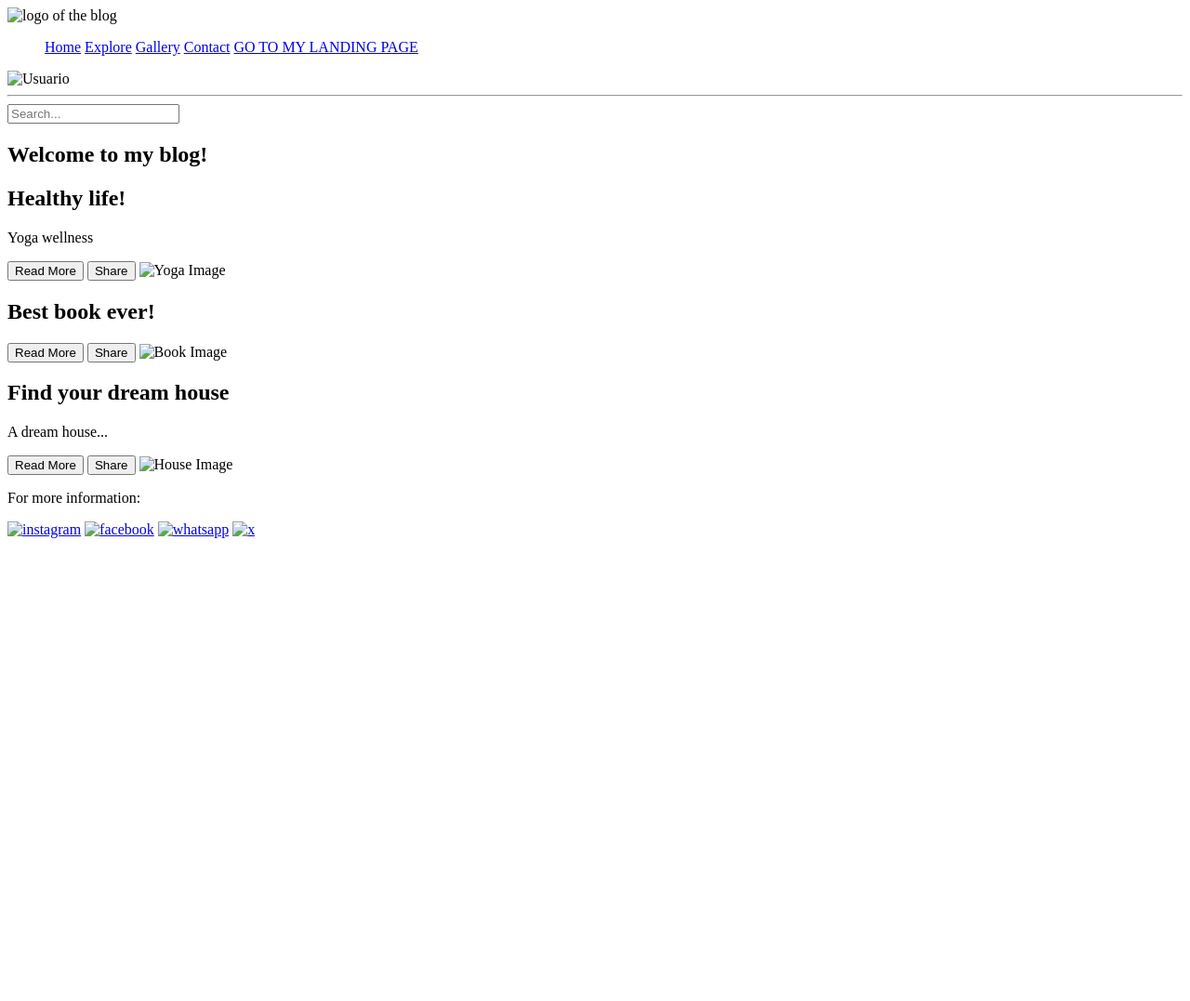
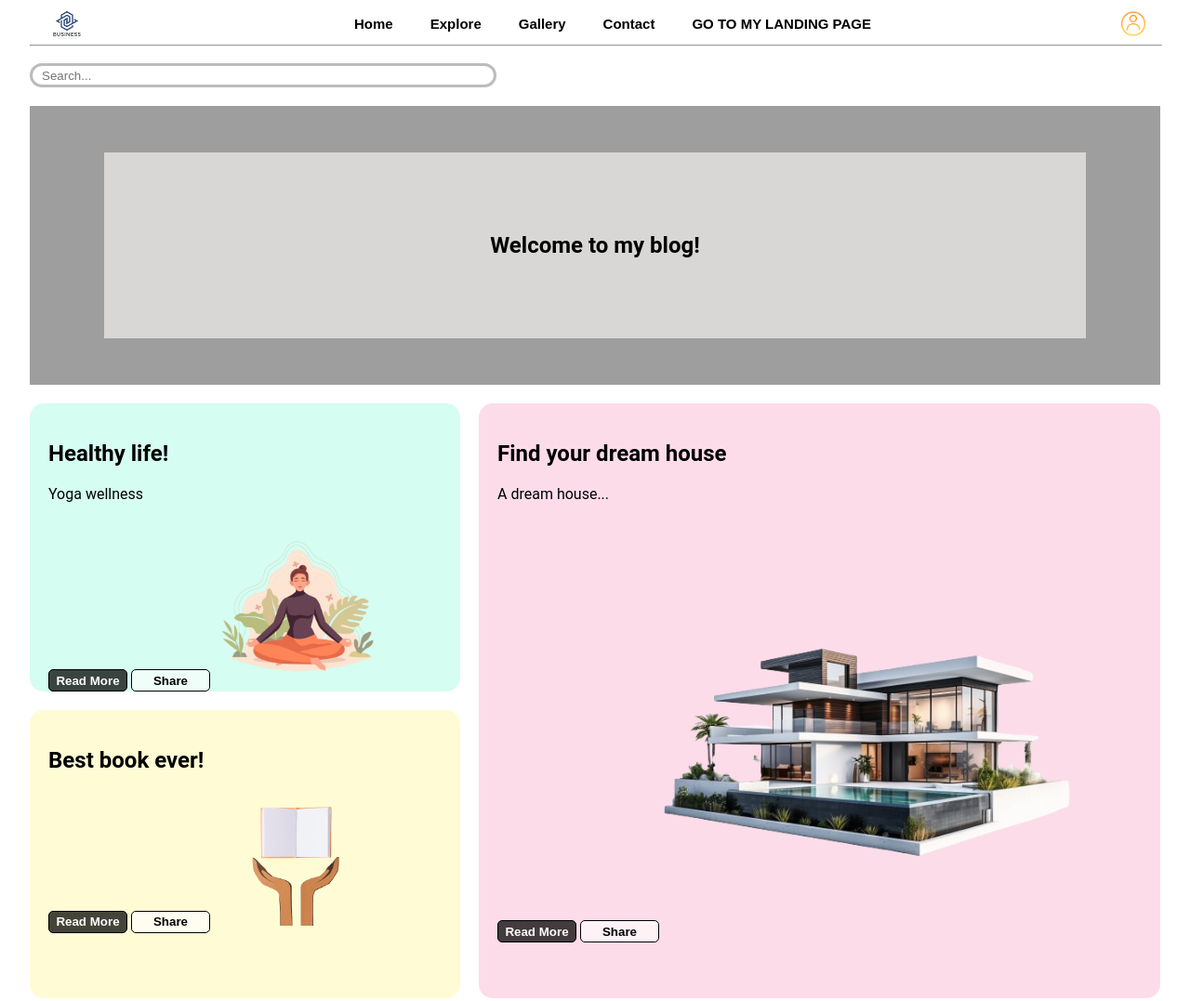
Before and after one commit to camilardgzm/TC2005B.A01, a plain HTML site: page pages/blog.html in a window 1280 px wide. Shown: the top 1077 px of the page at 93% size. Before the commit the page ends 800 px from the top, so only its background shows below. Drawn offline with Linux system fonts and the light colour scheme; the site is published under a folder, as on GitHub Pages, so addresses that start at the root find nothing.

Commit message:
Fixing file paths

```diff
--- a/pages/blog.html
+++ b/pages/blog.html
@@ -3,14 +3,14 @@
     <head>
         <meta charset="utf-8">
         <meta name="viewport" content="width=device-width">
-        <link rel="stylesheet" href="/styles/styleBlog.css">
+        <link rel="stylesheet" href="../styles/styleBlog.css">
         <title>Mi Blog</title>
         <link red="stylesheet">
 
     </head>
     <body>
         <header>
-            <img class="img-logo" src="/imagenes/logo1.png" alt="logo of the blog">
+            <img class="img-logo" src="../imagenes/logo1.png" alt="logo of the blog">
 
             <nav>
                 <ul>
@@ -18,11 +18,11 @@
                   <a href="explore.html">Explore</a>
                   <a href="gallery.html">Gallery</a>
                   <a href="contact.html">Contact</a>
-                  <a href="/index.html">GO TO MY LANDING PAGE</a>
+                  <a href="../index.html">GO TO MY LANDING PAGE</a>
                 </ul>
             </nav>
 
-            <img class="img-usuario" src="/imagenes/usuario1.png" alt="Usuario">
+            <img class="img-usuario" src="../imagenes/usuario1.png" alt="Usuario">
 
         </header>
 
@@ -53,7 +53,7 @@
 
                   <button class="readMore-button">Read More</button>
                   <button class="share-button">Share</button>
-                  <img class="img-rect" src="/imagenes/yoga.png" alt="Yoga Image">
+                  <img class="img-rect" src="../imagenes/yoga.png" alt="Yoga Image">
                 </article>
 
                 <article class="rectangle yellow">
@@ -61,7 +61,7 @@
 
                   <button class="readMore-button">Read More</button>
                   <button class="share-button">Share</button>
-                  <img class="img-rect" src="/imagenes/book.png" alt="Book Image">
+                  <img class="img-rect" src="../imagenes/book.png" alt="Book Image">
                 </article>
 
               </div>
@@ -73,10 +73,9 @@
 
                 <button class="readMore-button">Read More</button>
                 <button class="share-button">Share</button>
-                <img class="img-house" src="/imagenes/house.png" alt="House Image">
+                <img class="img-house" src="../imagenes/house.png" alt="House Image">
               </article>
 
-            </div>
             </div>
           </section>
 
@@ -86,10 +85,10 @@
         <footer>
           <div class="footer-style">
             <p>For more information:    </p>
-            <a href="https://www.instagram.com"><img class="img-redes" src="/imagenes/instagram.png" alt="instagram"></a>
-            <a href="https://www.facebook.com"><img class="img-redes" src="/imagenes/facebook.png" alt="facebook"></a>
-            <a href="https://www.whatsapp.com"><img class="img-redes" src="/imagenes/whatsapp.png" alt="whatsapp"></a>
-            <a href="https://www.twitter.com"><img class="img-redes" src="/imagenes/x.png" alt="x"></a>
+            <a href="https://www.instagram.com"><img class="img-redes" src="../imagenes/instagram.png" alt="instagram"></a>
+            <a href="https://www.facebook.com"><img class="img-redes" src="../imagenes/facebook.png" alt="facebook"></a>
+            <a href="https://www.whatsapp.com"><img class="img-redes" src="../imagenes/whatsapp.png" alt="whatsapp"></a>
+            <a href="https://www.twitter.com"><img class="img-redes" src="../imagenes/x.png" alt="x"></a>
           </div>
         </footer>
 
```
